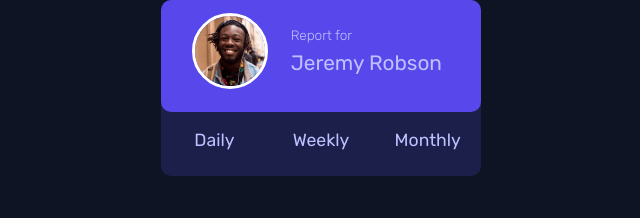
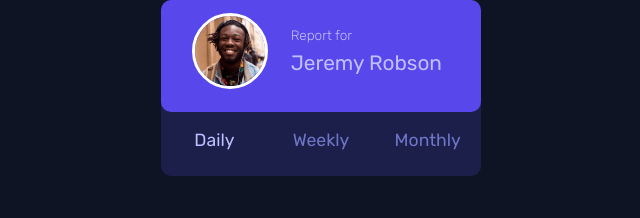
Before and after one commit to the-rabblerouser/Time-tracking-dashboard, a Next.js app: page / in a window 1280 px wide. Shown: the top 218 px of the page, without its empty margins (319-959 px from the left). Built offline with nearby package versions, Linux system fonts and the light colour scheme.

Commit message:
button color now toggles when selected

```diff
--- a/pages/index.js
+++ b/pages/index.js
@@ -1,4 +1,4 @@
-import React from 'react';
+import React, { useState } from 'react';
 import Image from 'next/image';
 
 import {
@@ -18,6 +18,17 @@ import userImage from '../public/images/image-jeremy.png';
 // font-family: 'Rubik', sans-serif;
 
 export default function Home() {
+	const [date, setDate] = useState({
+		daily: true,
+		weekly: false,
+		monthly: false,
+	});
+
+	console.log(date);
+
+	const buttonToggle = (buttonName) => () =>
+		setDate((prev) => ({ [buttonName]: !prev[buttonName] }));
+
 	return (
 		<>
 			<Container>
@@ -34,9 +45,17 @@ export default function Home() {
 						</ProfileContainer>
 					</UserProfile>
 					<DateContainer>
-						<DateButton>Daily</DateButton>
-						<DateButton>Weekly</DateButton>
-						<DateButton>Monthly</DateButton>
+						<DateButton selected={date.daily} onClick={buttonToggle('daily')}>
+							Daily
+						</DateButton>
+						<DateButton selected={date.weekly} onClick={buttonToggle('weekly')}>
+							Weekly
+						</DateButton>
+						<DateButton
+							selected={date.monthly}
+							onClick={buttonToggle('monthly')}>
+							Monthly
+						</DateButton>
 					</DateContainer>
 				</UserContainer>
 			</Container>
--- a/styled-components/UserProfile.styled.js
+++ b/styled-components/UserProfile.styled.js
@@ -63,7 +63,8 @@ export const DateButton = styled.button`
 	font-size: 1.1rem;
 	background: none;
 	border: none;
-	color: hsl(236, 100%, 87%);
+	color: ${(props) =>
+		props.selected ? 'hsl(236, 100%, 87%)' : 'hsl(235, 45%, 61%)'};
 	width: 100%;
 	height: 100%;
 `;
```
